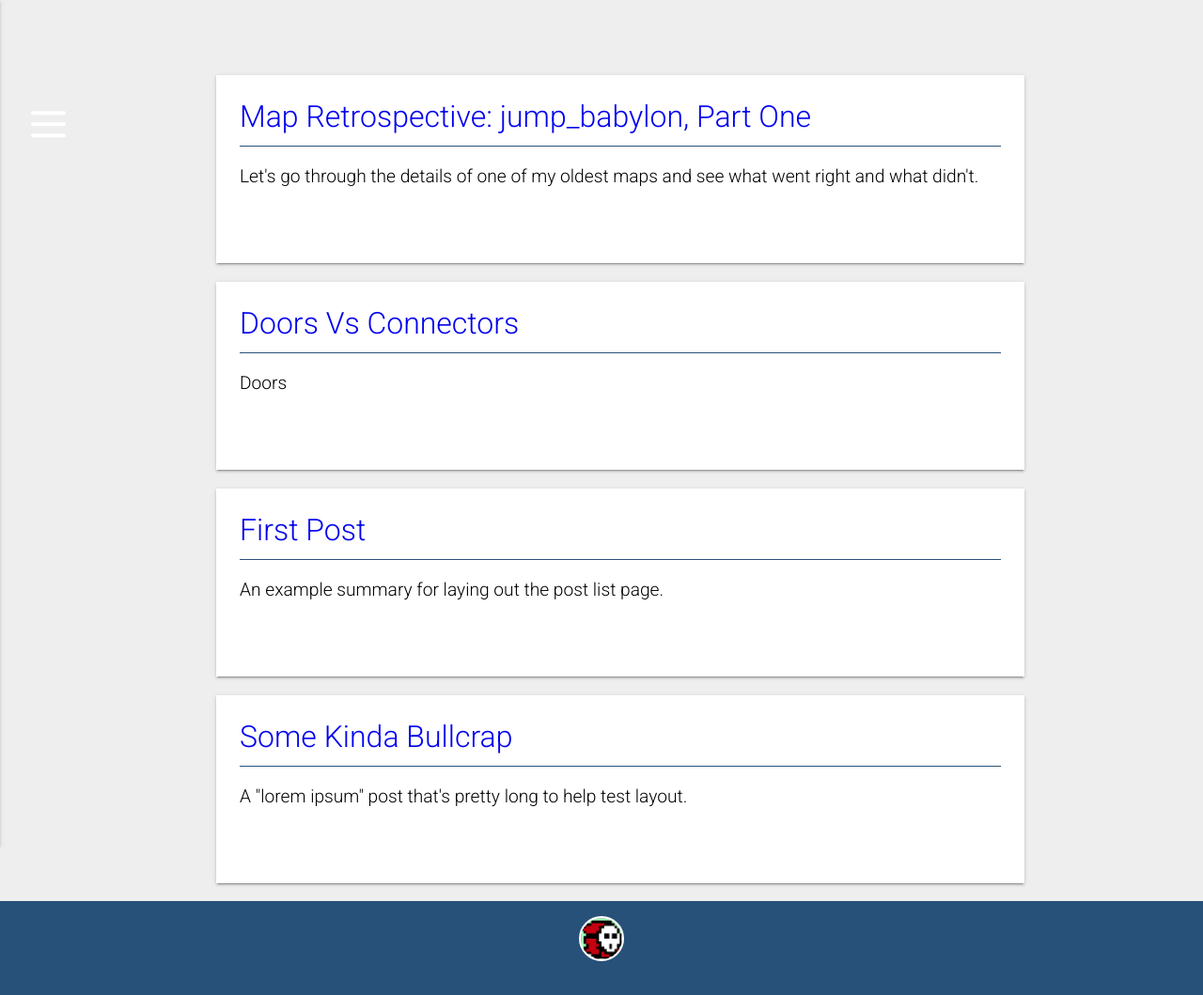
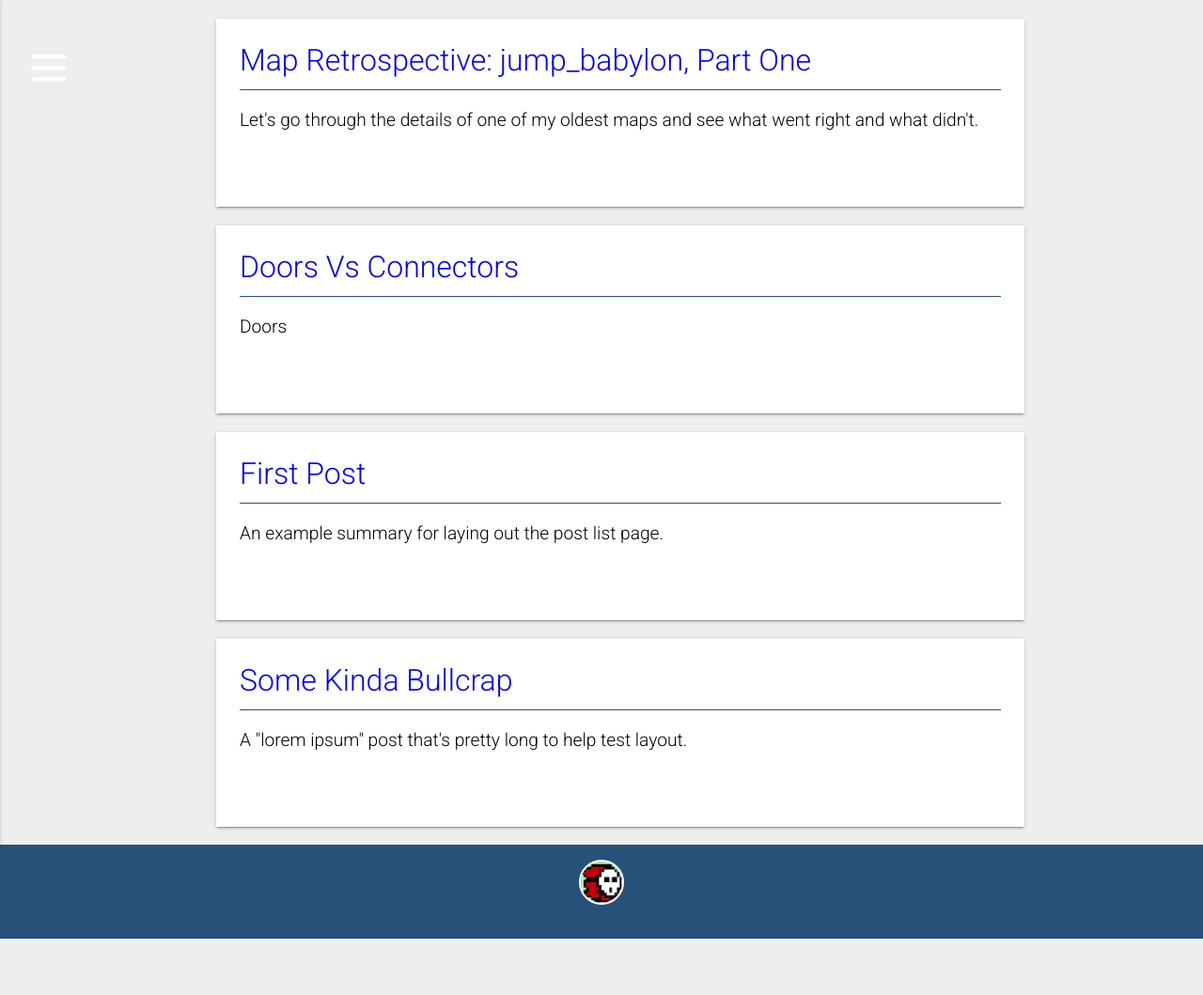
Before and after one commit to malecus/Blog, a Jekyll site: the page built from index.html, in a window 1280 px wide. Shown: the whole page at 94% size. Built offline with Jekyll 4.4.1, drawn with Linux system fonts in a browser that asks for light colours; after the commit the page ends 999 px from its top, so only the background shows below that.

Commit message:
Simplifying post list

```diff
--- a/_sass/main.scss
+++ b/_sass/main.scss
@@ -157,12 +157,9 @@
   }
 }
 
-.post {
+.post-container {
   height: 200px;
   background: white;
-}
-
-.post-container {
   margin-top: 20px;
   padding: 25px;
   list-style-type: none;
--- a/index.html
+++ b/index.html
@@ -2,15 +2,13 @@
 layout: default
 title: Jump City
 ---
-<div class="center" style="margin-top: 80px;">
+<div class="center">
   <ul>
     {% for post in site.posts %}
-      <div class="post shadow">
-        <li class="post-container">
-          <h1 class="post-list-title"><a href="{{ post.url }}">{{ post.title }}</a></h2>
-          <p>{{ post.summary }}</p>
-        </li>
-      </div>
+      <li class="post-container shadow">
+        <h1 class="post-list-title"><a href="{{ post.url }}">{{ post.title }}</a></h2>
+        <p>{{ post.summary }}</p>
+      </li>
     {% endfor %}
   </ul>
 </div>
```
